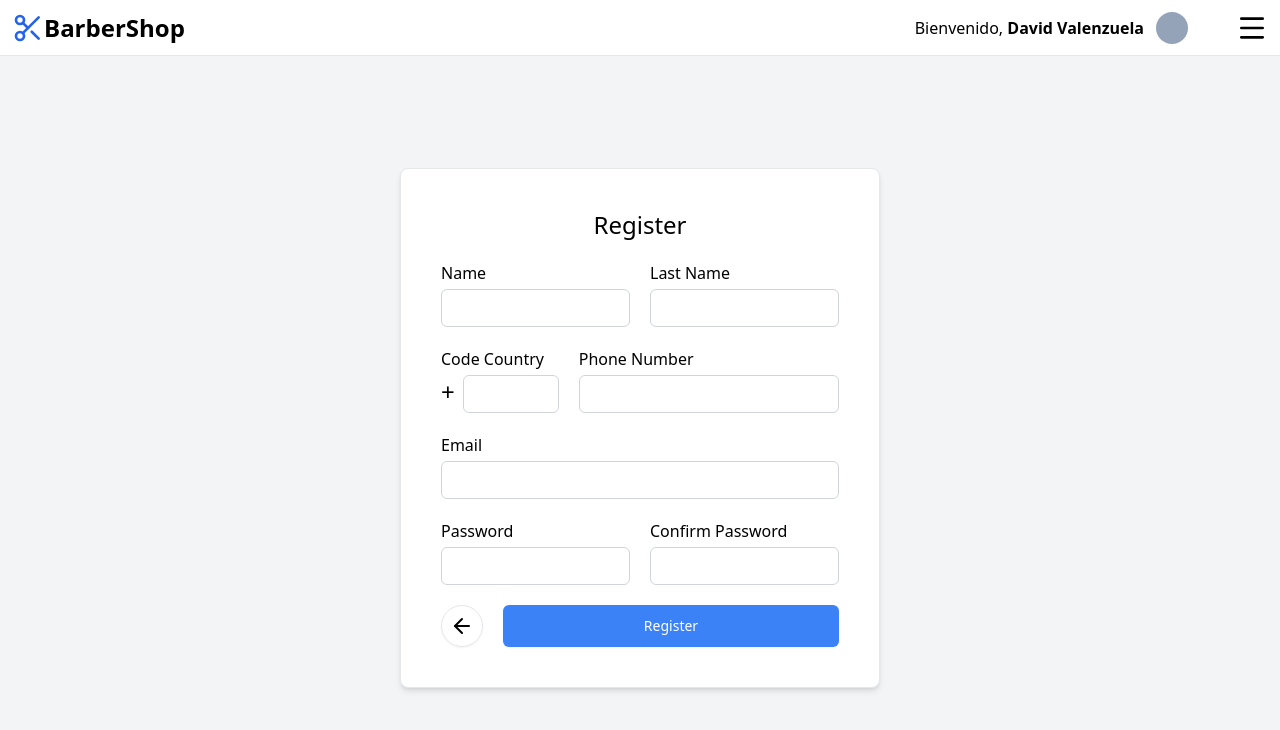
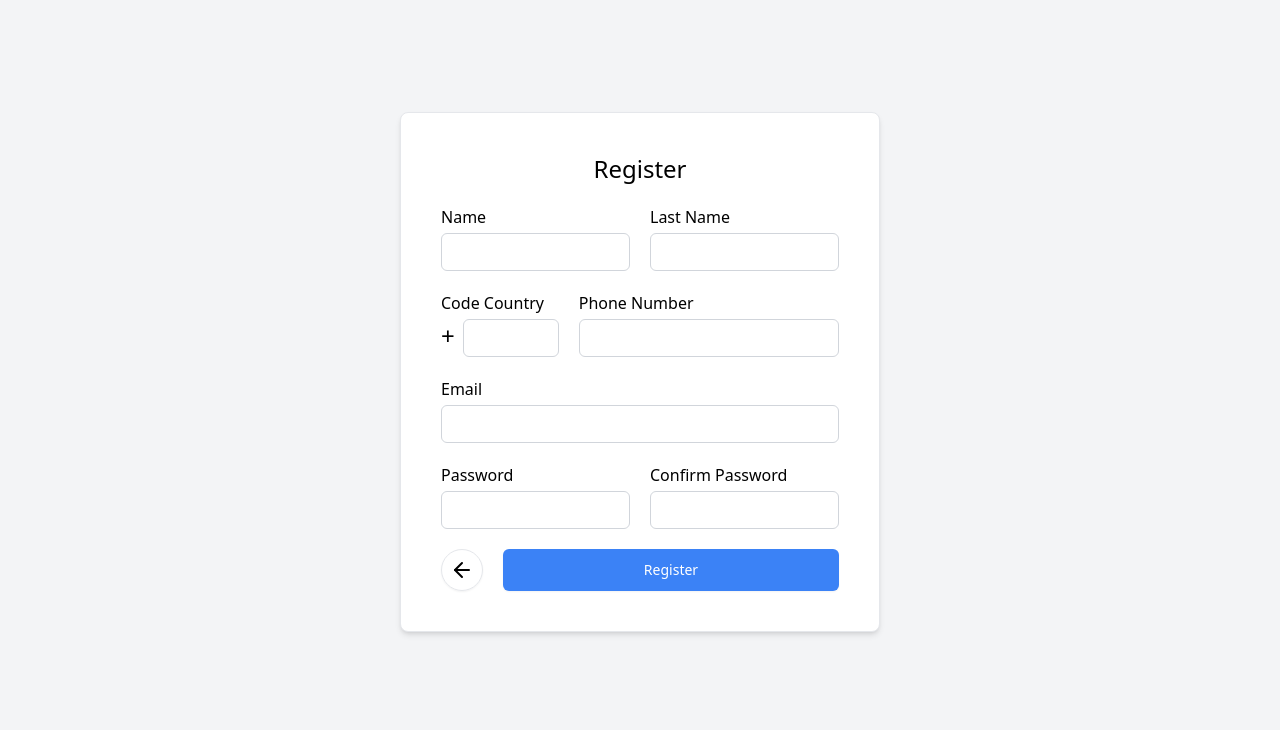
Before and after one commit to davidvchang/BarberShop, a Vue app in the folder frontend/: page /register in a window 1280 px wide. Shown: the top 730 px of the page. Built offline with nearby package versions, Linux system fonts and the light colour scheme.

Commit message:
Se realizó la navegacion entre Login y register

```diff
--- a/frontend/src/App.vue
+++ b/frontend/src/App.vue
@@ -5,7 +5,7 @@
 
 <template>
   <main>
-    <NavBar/>
+    <!-- <NavBar/> -->
     <div>
       <RouterView />
     </div>
--- a/frontend/src/views/Login.vue
+++ b/frontend/src/views/Login.vue
@@ -2,6 +2,7 @@
     <div class="w-full flex items-center justify-center bg-BGPrincipal" style="height: calc(100dvh - 3.5rem);">
         <div class="flex flex-col border w-96 p-10 bg-white rounded-lg gap-5 shadow-md">
             <span class="text-2xl font-medium text-center">Login</span>
+
             <div>
                 <span class="font-medium">Email</span>
                 <input type="email" name="email" id="email" class="mt-1 block w-full py-2 px-5 border border-gray-300 rounded-md focus:ring-blue-500 focus:border-blue-500 text-sm">
@@ -10,7 +11,7 @@
             <div>
                 <span>Password</span>
                 <input type="password" name="password" id="password" class="mt-1 block w-full py-2 px-5 border border-gray-300 rounded-md focus:ring-blue-500 focus:border-blue-500 text-sm">
-                <p class="text-sm">Don´t have an account? <a href="" class="text-blue-500 font-medium underline">Sign in</a></p>
+                <p class="text-sm">Don´t have an account? <RouterLink to="/register" class="text-blue-500 underline">Register</RouterLink></p>
             </div>
 
             <button
--- a/frontend/src/views/Register.vue
+++ b/frontend/src/views/Register.vue
@@ -54,9 +54,9 @@
 
 
             <div class="w-full flex gap-5">
-                <button class="w-fit p-2 rounded-full border shadow-sm font-medium text-sm hover:bg-slate-50 hover:transition duration-300">
+                <RouterLink to="/" class="w-fit p-2 rounded-full border shadow-sm font-medium text-sm hover:bg-slate-50 hover:transition duration-300">
                     <ArrowLeft/>
-                </button>
+                </RouterLink>
 
                 <button
                     type="submit"
```
